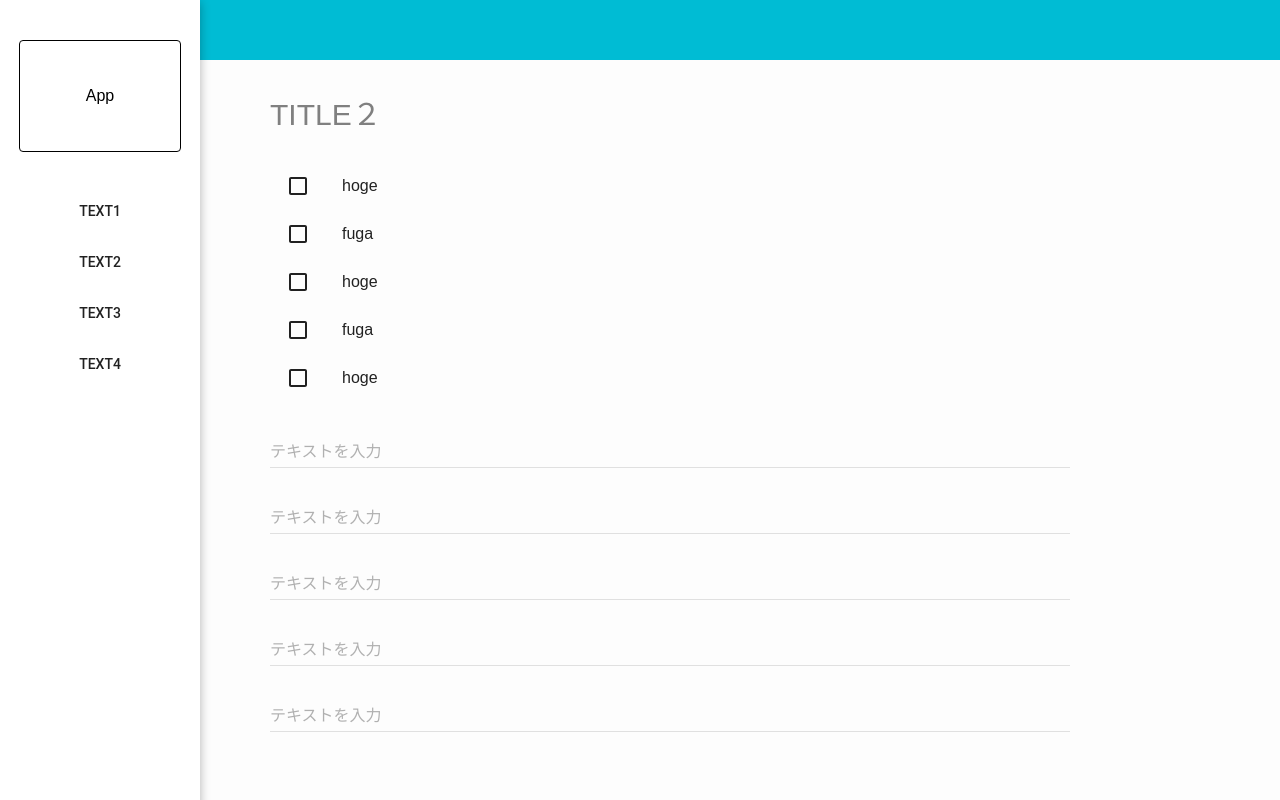
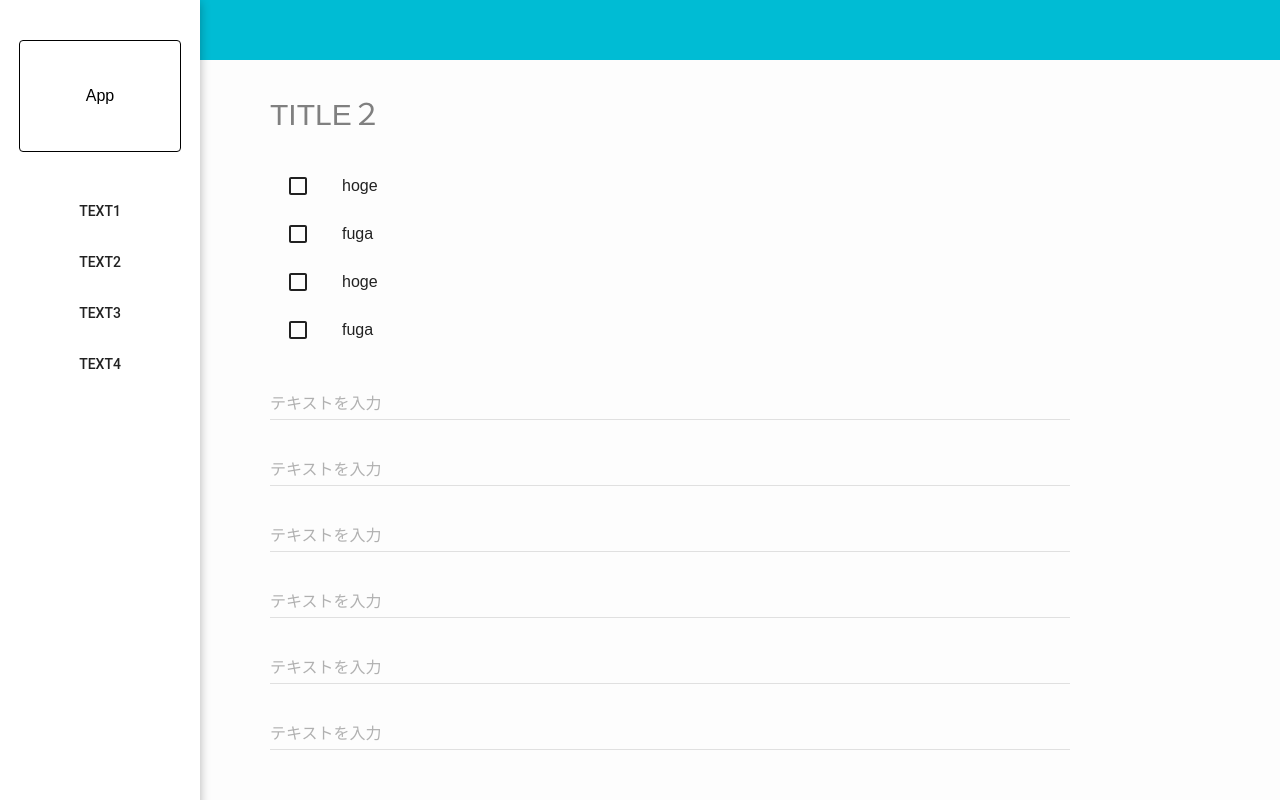
Before and after one commit to yoshiakinakanishi/React-router-MaterialUI-Webpack, a React (Create React App) app: page /2 in a window 1280 px wide. Built offline with nearby package versions, Linux system fonts and the light colour scheme; what react-tap-event-plugin would draw is missing.

Commit message:
no message

```diff
--- a/src/component/main2.js
+++ b/src/component/main2.js
@@ -22,11 +22,11 @@ const main2 = () => (
         <ListItem primaryText="fuga" leftCheckbox={<Checkbox />} />
         <ListItem primaryText="hoge" leftCheckbox={<Checkbox />} />
         <ListItem primaryText="fuga" leftCheckbox={<Checkbox />} />
-        <ListItem primaryText="hoge" leftCheckbox={<Checkbox />} />
       </List>
       <br />
 
       <div>
+        <TextField hintText="テキストを入力" fullWidth={true}/><br /><br />
         <TextField hintText="テキストを入力" fullWidth={true}/><br /><br />
         <TextField hintText="テキストを入力" fullWidth={true}/><br /><br />
         <TextField hintText="テキストを入力" fullWidth={true}/><br /><br />
```
